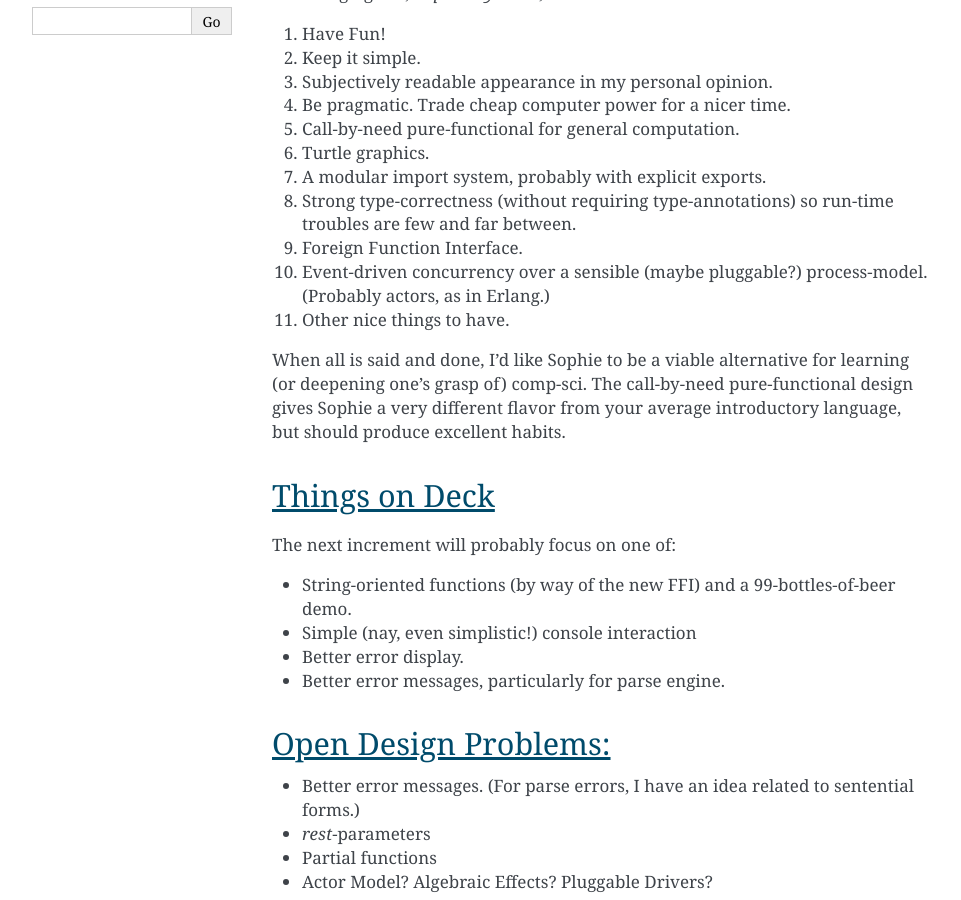
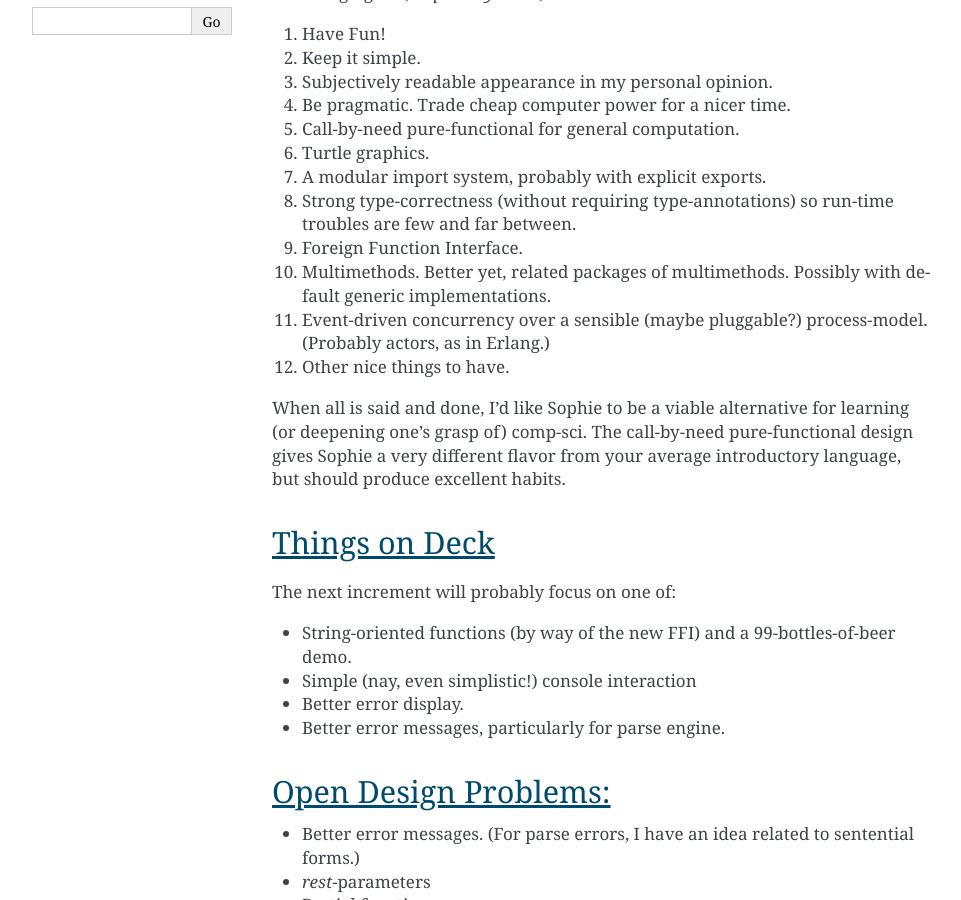
Before and after one commit to kjosib/sophie, a Sphinx documentation site: the page built from docs/goals.rst, in a window 1280 px wide and 900 px high, scrolled down 325 px. Shown: the whole window, without its empty margins (148-1109 px from the left). Built offline with Sphinx 7.4.7, drawn with Linux system fonts in a browser that asks for light colours.

Commit message:
Update goals.rst

```diff
--- a/docs/goals.rst
+++ b/docs/goals.rst
@@ -18,8 +18,9 @@
 7. A modular import system, probably with explicit exports.
 8. Strong type-correctness (without requiring type-annotations) so run-time troubles are few and far between.
 9. Foreign Function Interface.
-10. Event-driven concurrency over a sensible (maybe pluggable?) process-model. (Probably actors, as in Erlang.)
-11. Other nice things to have.
+10. Multimethods. Better yet, related packages of multimethods. Possibly with default generic implementations.
+11. Event-driven concurrency over a sensible (maybe pluggable?) process-model. (Probably actors, as in Erlang.)
+12. Other nice things to have.
 
 When all is said and done, I'd like Sophie to be a viable alternative for learning (or deepening one's grasp of) comp-sci.
 The call-by-need pure-functional design gives Sophie a very different flavor from your average introductory language,
```
